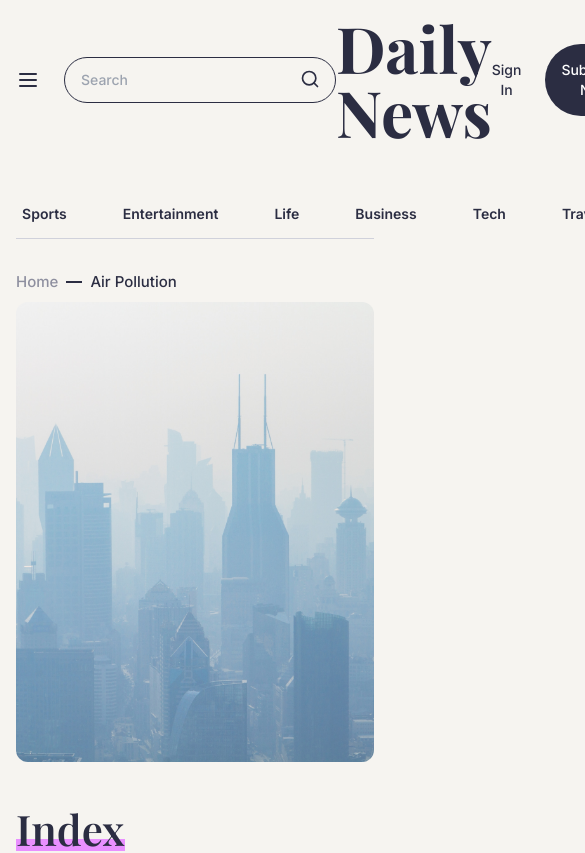
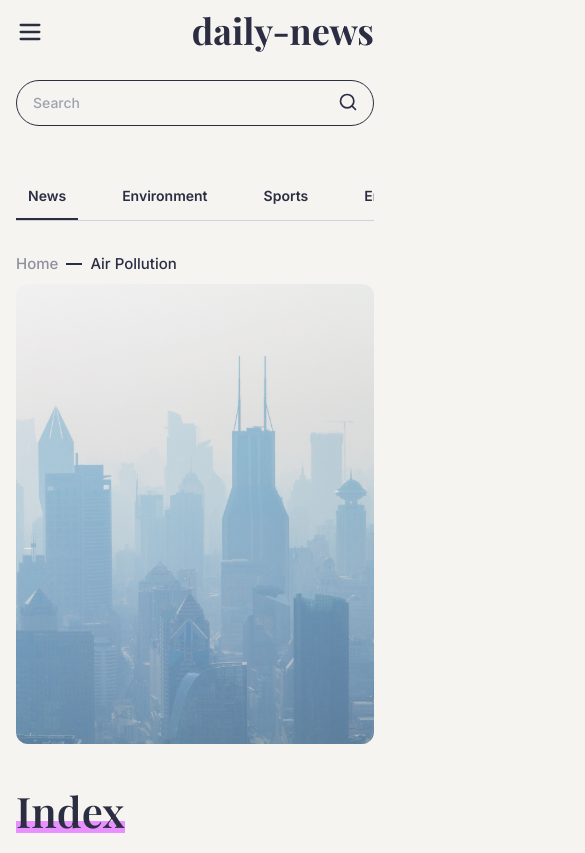
Before and after one commit to Tellay/daily-news, a Next.js app: page /airpollution in a window 390 px wide. Shown: the top 853 px of the page, 585 px wide, since content can reach past the window. Built offline with nearby package versions, Linux system fonts and the light colour scheme; a web font is replaced by a local one.

Commit message:
chore: add responsive for landing page

```diff
--- a/package.json
+++ b/package.json
@@ -15,6 +15,7 @@
     "autoprefixer": "10.4.14",
     "eslint": "8.41.0",
     "eslint-config-next": "13.4.3",
+    "framer-motion": "^10.12.16",
     "lucide-react": "^0.221.0",
     "next": "13.4.3",
     "postcss": "8.4.23",
--- a/src/app/layout.tsx
+++ b/src/app/layout.tsx
@@ -5,6 +5,8 @@ import { Inter, Playfair_Display } from 'next/font/google'
 import { Header } from '@/components/header'
 import { Categories } from '@/components/categories'
 import { Footer } from '@/components/footer'
+import { MobileHeader } from '@/components/mobile-header'
+import { SearchBar } from '@/components/search-bar'
 
 const inter = Inter({ subsets: ['latin'], variable: '--font-inter' })
 const playfairdisplay = Playfair_Display({
@@ -13,7 +15,7 @@ const playfairdisplay = Playfair_Display({
 })
 
 export const metadata = {
-  title: 'Daily News',
+  title: 'daily-news',
   description:
     'A website created for an english assignment about air pollution.',
 }
@@ -25,6 +27,10 @@ export default function RootLayout({ children }: { children: ReactNode }) {
         className={`${inter.variable} ${playfairdisplay.variable} mx-auto max-w-app bg-white-100 px-4 font-sans text-blue-700`}
       >
         <Header />
+        <MobileHeader />
+        <div className="mt-8 block lg:hidden">
+          <SearchBar />
+        </div>
         <Categories />
         {children}
         <Footer />
--- a/src/components/air-pollution.tsx
+++ b/src/components/air-pollution.tsx
@@ -21,21 +21,23 @@ export function AirPollution() {
           className="h-[460px] w-full rounded-xl object-cover"
         />
 
-        <div className="absolute left-6 top-6 rounded-full bg-green-100 px-6 py-3 text-sm font-semibold text-green-50">
+        <div className="absolute left-4 top-4 rounded-full bg-green-100 px-6 py-3 text-xs font-semibold text-green-50 sm:text-sm md:left-6 md:top-6">
           Environment
         </div>
       </div>
 
-      <div className="sticky z-10 mx-11 -mt-40 rounded-2xl bg-white-100 p-16 shadow-xl transition-all duration-500 hover:-translate-y-1">
+      <div className="sticky z-10 mx-4 -mt-40 rounded-2xl bg-white-100 p-8 shadow-xl transition-all duration-500 hover:-translate-y-1 md:mx-11 md:p-16">
         <Link href="/airpollution" className="flex flex-col space-y-4">
-          <h2 className="font-alt text-6xl font-semibold hover:underline">
+          <h2 className="font-alt text-[32px] font-semibold hover:underline sm:text-4xl md:text-6xl">
             Clearing the Air: Understanding and Combating Air Pollution
           </h2>
 
-          <small className="flex items-center gap-4 text-sm font-semibold text-gray-200">
-            João Gonçalves, Diogo Castro, Lucas Zanetti, Ricardo Cardoso{' '}
+          <small className="no- flex items-center gap-4 text-sm font-bold text-gray-200">
+            <div className="truncate">
+              João Gonçalves, Diogo Castro, Lucas Zanetti, Ricardo Cardoso{' '}
+            </div>
             <span className="block h-[2px] w-4 bg-gray-200" />
-            {formattedDate}
+            <div className="whitespace-nowrap">{formattedDate}</div>
           </small>
         </Link>
 
--- a/src/components/categories.tsx
+++ b/src/components/categories.tsx
@@ -44,7 +44,7 @@ export function Categories() {
   ]
 
   return (
-    <nav className="mt-12 flex justify-center gap-8 border-b border-gray-100">
+    <nav className="mt-12 flex gap-8 overflow-auto border-b border-gray-100 2md:justify-center">
       {NavCategories.map((category, categoryIdx) => (
         <Link
           href="/"
--- a/src/components/footer.tsx
+++ b/src/components/footer.tsx
@@ -1,6 +1,6 @@
 export function Footer() {
   return (
-    <footer className="flex justify-center p-4 text-sm font-medium text-gray-200">
+    <footer className="p-4 text-center text-sm font-medium text-gray-200">
       Made with 💜 by João Gonçalves, Diogo Castro, Lucas Zanetti, Ricardo
       Cardoso
     </footer>
--- a/src/components/header.tsx
+++ b/src/components/header.tsx
@@ -1,18 +1,16 @@
-import { Menu } from 'lucide-react'
 import Link from 'next/link'
 import { SearchBar } from './search-bar'
 
 export function Header() {
   return (
-    <header className="flex items-center justify-between pt-4">
+    <header className="hidden items-center justify-between pt-4 lg:flex">
       <div className="flex flex-1 items-center justify-start gap-6">
-        <Menu className="h-6 w-6 cursor-pointer hover:opacity-80" />
         <SearchBar />
       </div>
 
       <Link className="flex flex-1 justify-center" href="/">
         <h1 className="font-alt text-[64px] font-bold leading-none hover:opacity-90">
-          Daily News
+          daily-news
         </h1>
       </Link>
 
--- a/src/components/interesting-news.tsx
+++ b/src/components/interesting-news.tsx
@@ -8,7 +8,7 @@ export function InterestingNews() {
         <span className="absolute inset-x-0 bottom-0 left-0 -z-10 h-3 bg-pink-100" />
       </h2>
 
-      <div className="mt-12 grid grid-cols-3 gap-8">
+      <div className="mt-12 grid grid-cols-1 gap-8 sm:grid-cols-2 lg:grid-cols-3">
         <New />
         <New />
         <New />
--- /dev/null
+++ b/src/components/mobile-header.tsx
@@ -0,0 +1,49 @@
+'use client'
+
+import { Menu } from 'lucide-react'
+import Link from 'next/link'
+import { MobileMenu } from './mobile-menu'
+import { useCallback, useState } from 'react'
+
+export function MobileHeader() {
+  const [isMobileMenuOpen, setIsMobileMenuOpen] = useState(false)
+  const handleToggleMobileMenu = useCallback(() => {
+    setIsMobileMenuOpen(!isMobileMenuOpen)
+  }, [isMobileMenuOpen])
+
+  return (
+    <header className="flex items-center justify-between pt-4 lg:hidden">
+      <div className="flex flex-1 items-center justify-between gap-5 sm:justify-start">
+        <Menu
+          className="h-7 w-7 cursor-pointer hover:opacity-80 sm:hidden"
+          onClick={handleToggleMobileMenu}
+        />
+        <Link
+          className="-mt-1 flex flex-1 justify-end sm:justify-start"
+          href="/"
+        >
+          <h1 className="whitespace-nowrap font-alt text-4xl font-bold leading-none hover:opacity-90 sm:text-5xl">
+            daily-news
+          </h1>
+        </Link>
+      </div>
+
+      <Link className="hidden flex-1 justify-center lg:flex" href="/">
+        <h1 className="whitespace-nowrap font-alt text-[64px] font-bold leading-none hover:opacity-90">
+          daily-news
+        </h1>
+      </Link>
+
+      <div className="hidden flex-1 items-center justify-end gap-6 sm:flex">
+        <button className="text-sm font-medium hover:underline hover:opacity-80">
+          Sign In
+        </button>
+        <button className="rounded-full bg-blue-700 p-4 text-sm font-medium text-white-50 hover:opacity-90">
+          Subscribe Now
+        </button>
+      </div>
+
+      <MobileMenu isMenuOpen={isMobileMenuOpen} />
+    </header>
+  )
+}
--- /dev/null
+++ b/src/components/mobile-menu.tsx
@@ -0,0 +1,26 @@
+'use client'
+
+import { AnimatePresence, motion } from 'framer-motion'
+
+export function MobileMenu({ isMenuOpen }: { isMenuOpen: boolean }) {
+  return (
+    <AnimatePresence>
+      {isMenuOpen && (
+        <motion.nav
+          initial={{ opacity: 0, scale: 0.7, y: 99 }}
+          animate={{ opacity: 1, scale: 1, y: 0 }}
+          exit={{ opacity: 0, scale: 0.7, y: 99 }}
+          transition={{ duration: 0.15 }}
+          className="absolute inset-x-0 top-[54px] z-20 flex flex-col space-y-2 rounded-3xl bg-white-100 p-4 shadow-xl"
+        >
+          <button className="p-4 text-sm font-medium hover:underline hover:opacity-80">
+            Sign In
+          </button>
+          <button className="rounded-full bg-blue-700 p-4 text-sm font-medium text-white-50 hover:opacity-90">
+            Subscribe Now
+          </button>
+        </motion.nav>
+      )}
+    </AnimatePresence>
+  )
+}
--- a/src/components/search-bar.tsx
+++ b/src/components/search-bar.tsx
@@ -4,7 +4,7 @@ export function SearchBar() {
   return (
     <div className="relative">
       <input
-        className="rounded-full border border-blue-700 bg-transparent px-4 py-3 pr-11 text-sm font-medium text-blue-700 outline-none"
+        className="w-full rounded-full border border-blue-700 bg-transparent px-4 py-3 pr-11 text-sm font-medium text-blue-700 outline-none"
         type="text"
         placeholder="Search"
       />
--- a/tailwind.config.js
+++ b/tailwind.config.js
@@ -14,6 +14,11 @@ module.exports = {
 
       maxWidth: {
         app: '1120px',
+      },
+
+      screens: {
+        xs: '476px',
+        '2md': '876px',
       },
     },
 
@@ -62,6 +67,10 @@ module.exports = {
       red: {
         100: '#FF8888',
       },
+
+      black: {
+        100: '#000000',
+      },
     },
   },
   plugins: [],
```
Also changed, not shown: 1 other file (tests, documents, lock files or other folders).
